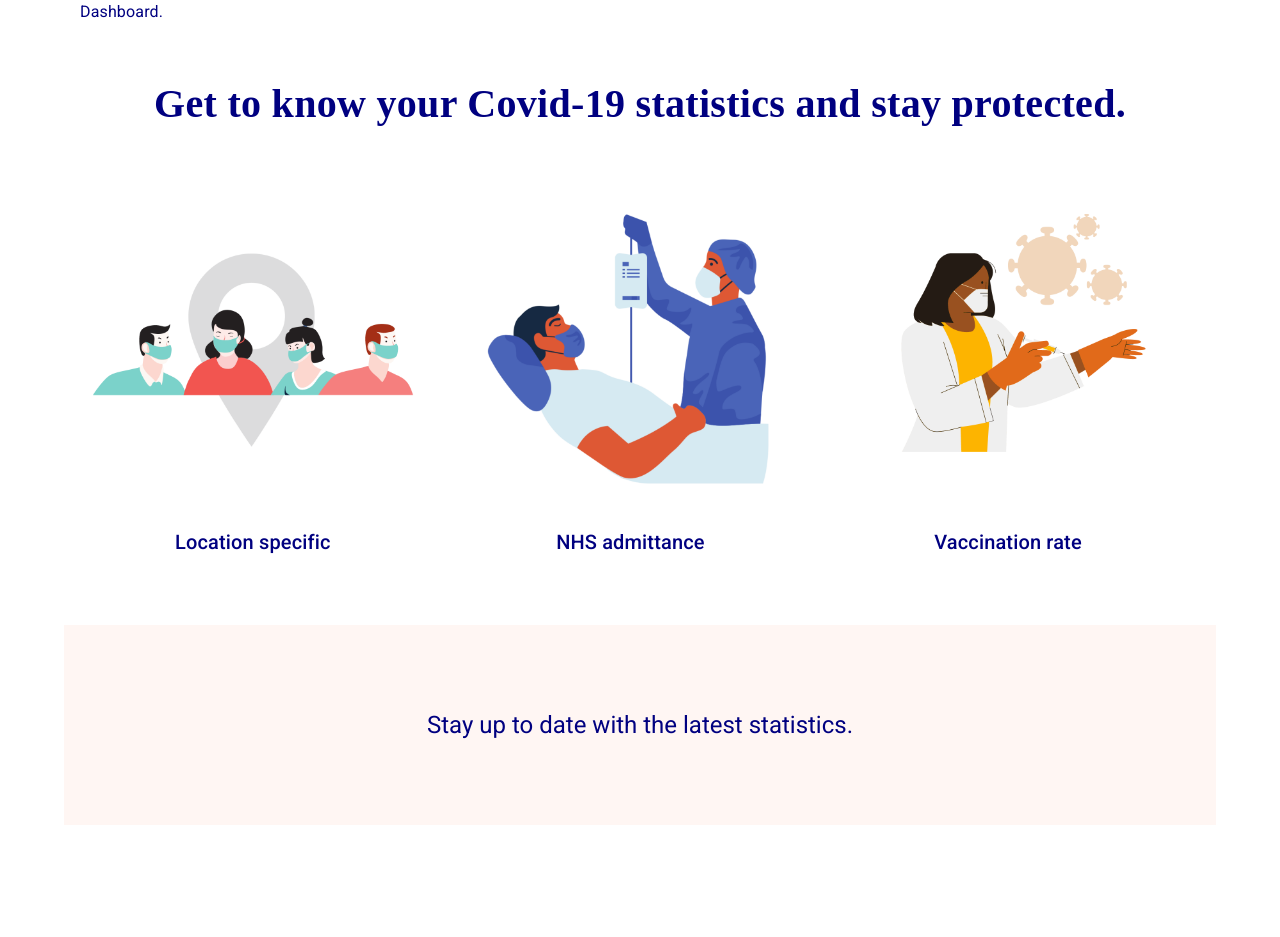
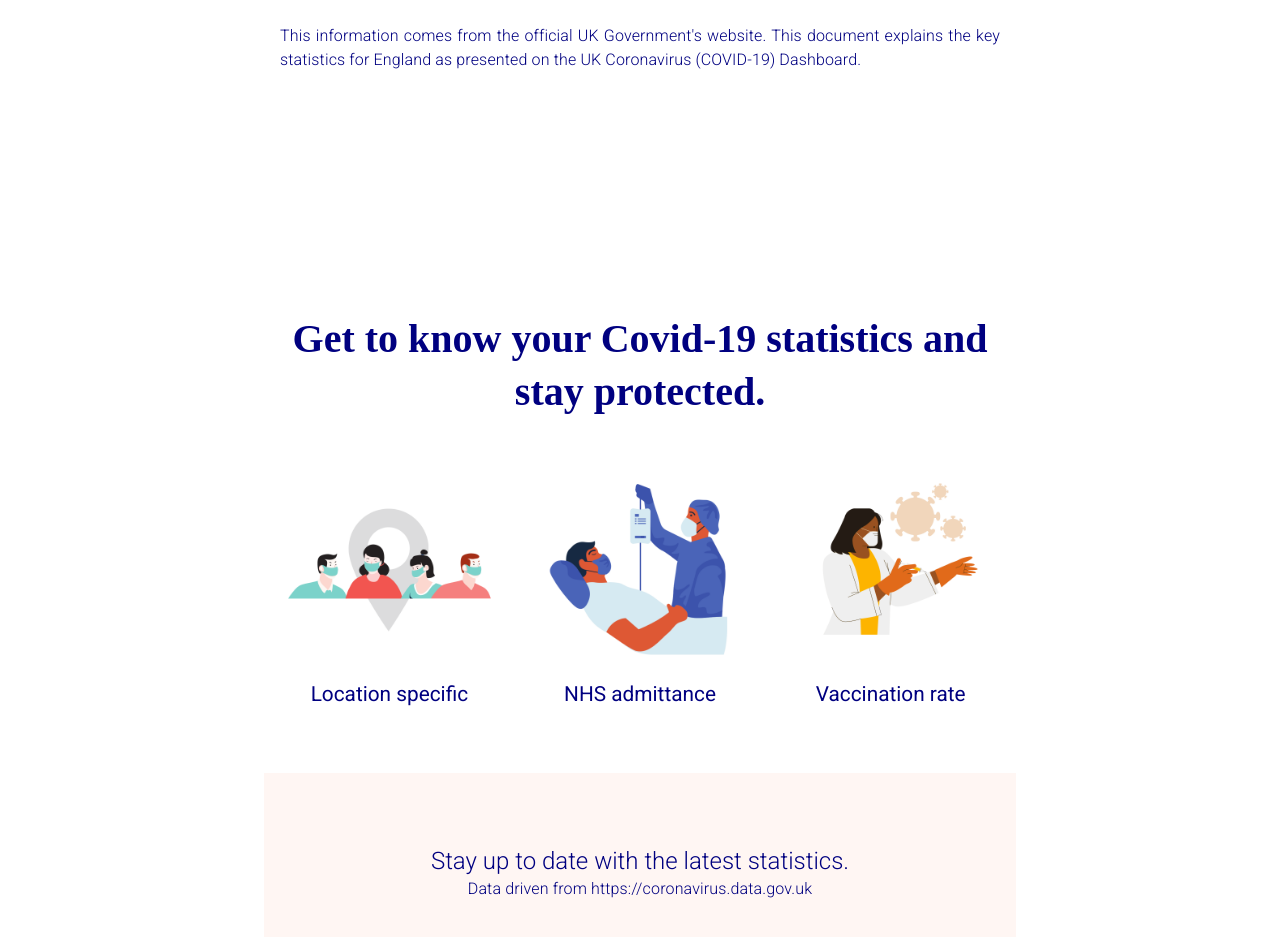
Before and after one commit to phyllizl/ukCovidStats, a React (Create React App) app: page / in a window 1280 px wide. Shown: the part 609-1546 px from the top of the page. Before the commit the page ends 1442 px from the top, so only its background shows below. Built offline with nearby package versions, Linux system fonts and the light colour scheme; no server answers; a web font is replaced by a local one.

Commit message:
new data

```diff
--- a/src/App.js
+++ b/src/App.js
@@ -3,7 +3,9 @@ import Main from './Main.js'
 function App() {
 
   return (
+    <>
       <Main />
+    </>
   );
 }
 
--- a/src/Components/Banner.jsx
+++ b/src/Components/Banner.jsx
@@ -16,7 +16,7 @@ const useStyles = makeStyles (theme => ({
     },
 }))
 
-const Banner = () => {
+const Banner = ({title, content, image, alt}) => {
     const classes = useStyles();
 
     return (
@@ -35,8 +35,8 @@ const Banner = () => {
                 sx={{ width: "50%"}}
                 component="img"
                 sc={{width: 100}}
-                image="https://i.stack.imgur.com/y9DpT.jpg"
-                alt="image"
+                image={image} // "https://i.stack.imgur.com/y9DpT.jpg"
+                alt={alt}
             >
             </CardMedia>
 
@@ -48,8 +48,8 @@ const Banner = () => {
                 }}
                 classes={{root: classes.cardContent}}
             >
-                <Typography component="div" variant="h5"> Daily updated Covid-19 Statistics </Typography>
-                <Typography variant="subtitle1">data derived from coronavirus.data.gov.uk</Typography>
+                <Typography component="div" variant="h5">{title}</Typography>
+                <Typography variant="subtitle1">{content}</Typography>
 
             </CardContent>
 
--- a/src/Components/BasicCard.jsx
+++ b/src/Components/BasicCard.jsx
@@ -5,11 +5,12 @@ import makeStyles from '@mui/styles/makeStyles'
 
 const useStyles = makeStyles(theme => ({
     numberField: {
-        width: '33%',
-        margin: '5px',
+        width: '100%',
+        margin: theme.spacing(1,0),
+        padding: theme.spacing(0,2),
+        backgroundColor: theme.palette.primary.blue,
 
         [theme.breakpoints.down('sm')]: {
-            width: "100%",
             lineHeight: "0.3"
         },
     },
@@ -20,10 +21,15 @@ const useStyles = makeStyles(theme => ({
             fontSize: '1 rem'
         },
     },
+    number: {
+        [theme.breakpoints.up('sm')]: {
+            fontSize: '2rem'
+        },
+    }
 }))
 
 
-const BasicCard = ({text, data, number, cardColor}) => {
+const BasicCard = ({text, data, number}) => {
 
     const classes = useStyles()
 
@@ -32,22 +38,27 @@ const BasicCard = ({text, data, number, cardColor}) => {
             variant="outlined"
             className={classes.numberField}
         >
-            <CardContent>
+            <CardContent
+                sx={{
+                    backgroundColor:"primary.blue"
+                }}
+            >
                 <Typography
-                    variant='h6'
+                    variant='h3'
                     className={classes.cardText}
                 >
                     {text}
                 </Typography><br/>
                 <u><Typography
-                    variant='h6'
+                    variant='body2'
                     className={classes.cardText}
                 >
                     {data}
                 </Typography></u><br/>
                 <Typography
-                    variant='h4'
+                    variant='h3'
                     color='#000080'
+                    className={classes.number}
                 >
                     {number}
                 </Typography>
--- a/src/Components/Card.jsx
+++ b/src/Components/Card.jsx
@@ -23,11 +23,16 @@ const useStyles = makeStyles(theme => ({
         }
     },
     text: {
+        fontSize: '1.3rem',
+        color: theme.palette.secondary.main
+    },
+    biggerText: {
+        fontSize: '2rem',
         color: theme.palette.secondary.main
     }
 }))
 
-const CardFeature = ({image, content}) => {
+const CardFeature = ({image, content='', alt, bigText=''}) => {
     const classes = useStyles();
 
     return (
@@ -39,7 +44,7 @@ const CardFeature = ({image, content}) => {
                 className={classes.cardMedia}
                 component="img"
                 image={image}
-                alt='imageText'
+                alt={alt}
                 >
             </CardMedia>
             <CardContent style={{
@@ -51,10 +56,16 @@ const CardFeature = ({image, content}) => {
                 }
             }}>
                 <Typography
-                    variant='h6'
+                    variant='h3'
                     className={classes.text}
                 >
                     {content}
+                </Typography>
+                <Typography
+                    variant='h4'
+                    className={classes.biggerText}
+                >
+                    {bigText}
                 </Typography>
             </CardContent>
         </Card>
--- a/src/Components/Footer.jsx
+++ b/src/Components/Footer.jsx
@@ -6,11 +6,11 @@ const Footer = () => {
     return (
         <Box
             display='flex'
+            flexWrap="wrap"
             sx={{
                 height: '200px',
                 backgroundColor: '#FFF6F3',
                 alignContent: 'center',
-                alignItems: 'center',
                 justifyContent: 'center',
                 marginTop: '50px'
             }}
@@ -18,10 +18,24 @@ const Footer = () => {
             <Typography
                 variant='h5'
                 sx={{
-                    color: '#000080'
+                    color: '#000080',
+                    fontWeight: 'light',
+                    width: '100%',
+                    textAlign: 'center'
                 }}
             >
             Stay up to date with the latest statistics.
+            </Typography>
+            <Typography
+                variant='body1'
+                sx={{
+                    color: '#000080',
+                    fontWeight: 'light',
+                    width: '100%',
+                    textAlign: 'center'
+                }}
+            >
+            Data driven from https://coronavirus.data.gov.uk
             </Typography>
         </Box>
     )
--- a/src/Components/homePageData.jsx
+++ b/src/Components/homePageData.jsx
@@ -9,33 +9,36 @@ import Typography from '@mui/material/Typography'
 import makeStyles from '@mui/styles/makeStyles'
 
 const useStyles = makeStyles(theme => ({
-    numberField: {
-        width: '31%',
-        margin: '5px',
-        backgroundColor: theme.palette.primary.main,
+    root: {
+        padding: "16px",
 
         [theme.breakpoints.down('sm')]: {
-            width: "100%",
-            lineHeight: "0.3"
+            flexWrap: "wrap"
         },
     },
-    chart: {
-        width: '48%',
-        justifyContent: 'center',
-        textAlign: 'center',
-        margin: '5px',
+    text: {
+        fontSize: '2rem',
 
         [theme.breakpoints.down('sm')]: {
-            width: "100%"
+            width: '100%',
         },
     },
-    cardText: {
-        fontSize: '1rem',
+    paragraph: {
+        width: '60%',
 
         [theme.breakpoints.down('sm')]: {
-            fontSize: '1 rem'
+            width: '100%',
+            textAlign: 'justify',
         },
     },
+    numberCards: {
+        width: '40%',
+
+        [theme.breakpoints.down('sm')]: {
+            width: '100%',
+            marginTop: '2rem'
+        },
+    }
 }))
 
 const HomePageData = () => {
@@ -75,7 +78,8 @@ const HomePageData = () => {
         console.log('fetch')
     }, [state])
 
-
+    //percentage completed first dose: 77.4 .percentageFirstDose
+    //percentage completed: 70.6 .percentageComplete
     return (
     <>
         { englandRawData.current &&
@@ -84,16 +88,25 @@ const HomePageData = () => {
             <Box
                 display='flex'
                 width='100%'
-                flexWrap="wrap"
+                className={classes.root}
+                // flexWrap="wrap"
                 // sx={{
                 //     backgroundColor: "primary.green"
                 // }}
             >
+                <Box className={classes.paragraph}>
+                    <Typography className={classes.text} variant="h2">There were <b>{englandRawData.current[0].newcases}</b> new cases <b>yesterday</b>. </Typography><br/>
+                    <Typography className={classes.text} variant="h2">
+                        As of <b>{englandRawData.current[1].date}</b>, the percentage of population that have completed their first dose of the vaccine is <b>{englandRawData.current[1].percentageFirstDose}%</b>. The percentage of population with complete coverage by vaccination is <b>{englandRawData.current[1].percentageComplete}%</b>.
+                    </Typography><br/>
+                    <Typography variant="body1" sx={{fontWeight: 'light'}}>This data is constantly updated from the latest information available on the official UK government's covid-19 website.</Typography>
+                </Box>
+
+                <Box className={classes.numberCards}>
                 <BasicCard
                     text="New Cases on:"
                     data={englandRawData.current[0].date}
                     number={englandRawData.current[0].newcases}
-                    cardColor="primary.green"
                 />
 
                 <BasicCard
@@ -107,6 +120,7 @@ const HomePageData = () => {
                     data={englandRawData.current[2].date}
                     number={englandRawData.current[2].hospital}
                 />
+                </Box>
 
             </Box>
 
@@ -114,6 +128,9 @@ const HomePageData = () => {
                 display="flex"
                 width="100%"
                 flexWrap="wrap"
+                sx={{
+                    padding: "16px",
+                }}
             >
 
                 <Chart
--- a/src/Main.js
+++ b/src/Main.js
@@ -39,6 +39,7 @@ const Main = () => {
         <Container style={{
             backgroundColor: "white",
             disableGutters: true,
+            maxWidth: "800px"
         }}>
 
         <Router>
--- a/src/Pages/Home.jsx
+++ b/src/Pages/Home.jsx
@@ -19,7 +19,7 @@ const useStyles = makeStyles(theme => ({
        }
     },
     paragraph: {
-        padding: theme.spacing(4, 0, 1, 0),
+        padding: theme.spacing(10, 0, 1, 0),
         color: theme.palette.secondary.main,
         fontFamily: 'Source Serif Pro, serif',
         fontWeight: 600,
@@ -51,10 +51,11 @@ const Home = () => {
                 variant='body1'
                 sx={{
                     margin: 2,
-                    color: "#000080"
+                    color: "#000080",
+                    fontWeight: "light",
                 }}
             >
-                This information comes from the official UK Government's website. This document explains the key statistics presented on the UK Coronavirus (COVID-19) Dashboard.
+                This information comes from the official UK Government's website. This document explains the key statistics for England as presented on the UK Coronavirus (COVID-19) Dashboard.
             </Typography>
 
             <HomePageData />
@@ -62,7 +63,10 @@ const Home = () => {
             <Typography
                 className={classes.paragraph}
                 align='center'
-                variant='h6'
+                variant='h5'
+                sx={{
+                    marginTop: '10rem'
+                }}
             >
                 Get to know your Covid-19 statistics and stay protected.
             </Typography>
```
